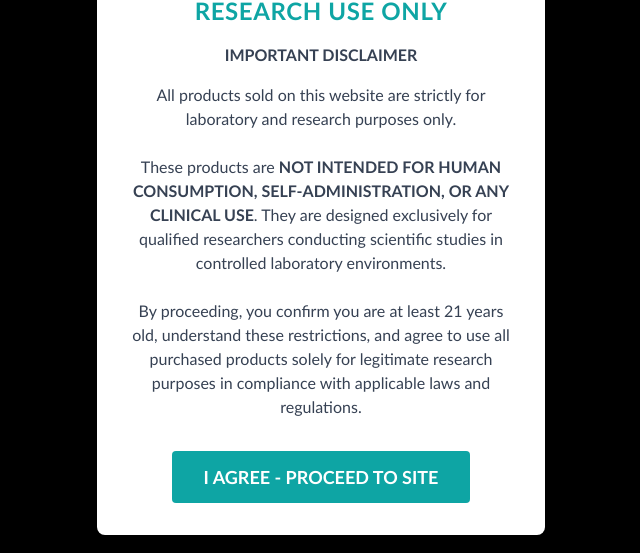
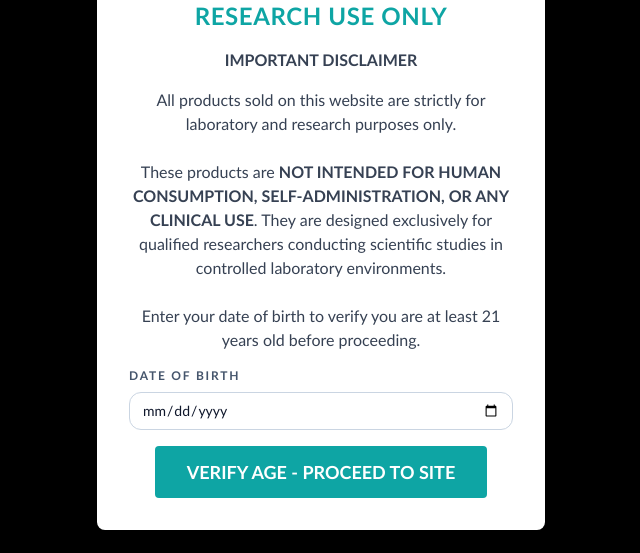
Before and after one commit to justindbrown/my-website, a Next.js app: page / in a window 1280 px wide. Shown: the part 151-704 px from the top of the page, without its empty margins (319-959 px from the left). Built offline with nearby package versions, Linux system fonts and the light colour scheme; no server answers.

Commit message:
Require DOB verification before checkout

```diff
--- a/app/api/checkout/route.ts
+++ b/app/api/checkout/route.ts
@@ -2,6 +2,12 @@ import { randomUUID } from "crypto";
 import { NextRequest, NextResponse } from "next/server";
 import { getProductBySlug, getProductVariant } from "../../lib/catalog";
 import { logEvent } from "../../lib/observability";
+import {
+  AGE_VERIFIED_COOKIE,
+  AGE_VERIFIED_VALUE,
+  RESEARCH_GATE_COOKIE,
+  RESEARCH_GATE_VALUE,
+} from "../../lib/research-gate";
 
 export const runtime = "nodejs";
 
@@ -17,9 +23,13 @@ type CheckoutPayload = {
 
 function hasResearchAcknowledgement(request: NextRequest): boolean {
   return (
-    request.cookies.get("mlr_research_gate_v2")?.value === "accepted" ||
+    request.cookies.get(RESEARCH_GATE_COOKIE)?.value === RESEARCH_GATE_VALUE ||
     request.cookies.get("mlr_research_gate_v1")?.value === "accepted"
   );
+}
+
+function hasAgeVerification(request: NextRequest): boolean {
+  return request.cookies.get(AGE_VERIFIED_COOKIE)?.value === AGE_VERIFIED_VALUE;
 }
 
 function parseUnitAmount(price: string): number | null {
@@ -162,6 +172,17 @@ export async function POST(request: NextRequest) {
       return NextResponse.redirect(new URL("/legal/terms?ack=required", request.url), { status: 303 });
     }
 
+    if (!hasAgeVerification(request)) {
+      if (wantsJson) {
+        return NextResponse.json(
+          { error: "Birthday verification is required before checkout." },
+          { status: 403 }
+        );
+      }
+
+      return NextResponse.redirect(new URL("/?age=required", request.url), { status: 303 });
+    }
+
     if (!finalSaleAcknowledged) {
       if (wantsJson) {
         return NextResponse.json(
--- a/app/components/AgeVerificationModal.tsx
+++ b/app/components/AgeVerificationModal.tsx
@@ -1,27 +1,88 @@
 "use client";
 
+import { FormEvent, useState } from "react";
+
 type AgeVerificationModalProps = {
-  onConfirm: () => void;
+  onConfirm: (birthDate: string) => void;
 };
 
+function isAtLeast21YearsOld(birthDateIso: string): boolean {
+  const match = /^(\d{4})-(\d{2})-(\d{2})$/.exec(birthDateIso);
+  if (!match) {
+    return false;
+  }
+
+  const year = Number(match[1]);
+  const month = Number(match[2]);
+  const day = Number(match[3]);
+
+  if (!Number.isInteger(year) || !Number.isInteger(month) || !Number.isInteger(day)) {
+    return false;
+  }
+
+  const today = new Date();
+  let age = today.getFullYear() - year;
+  const monthDiff = today.getMonth() + 1 - month;
+  if (monthDiff < 0 || (monthDiff === 0 && today.getDate() < day)) {
+    age -= 1;
+  }
+
+  return age >= 21;
+}
+
 export default function AgeVerificationModal({ onConfirm }: AgeVerificationModalProps) {
+  const [birthDate, setBirthDate] = useState("");
+  const [error, setError] = useState<string | null>(null);
+
+  function handleSubmit(event: FormEvent<HTMLFormElement>) {
+    event.preventDefault();
+
+    if (!birthDate) {
+      setError("Enter your date of birth to continue.");
+      return;
+    }
+
+    if (!isAtLeast21YearsOld(birthDate)) {
+      setError("You must be at least 21 years old to access this site.");
+      return;
+    }
+
+    setError(null);
+    onConfirm(birthDate);
+  }
+
   return (
     <div className="fixed inset-0 z-50 flex items-center justify-center bg-black bg-opacity-70">
-      <div className="bg-white rounded-lg shadow-lg p-8 max-w-md w-full flex flex-col items-center">
+      <form
+        onSubmit={handleSubmit}
+        className="bg-white rounded-lg shadow-lg p-8 max-w-md w-full flex flex-col items-center"
+      >
         <h2 className="text-2xl font-bold mb-4 text-[#0ea5a4] text-center uppercase tracking-wide">RESEARCH USE ONLY</h2>
         <p className="mb-4 text-center text-gray-700 font-semibold">IMPORTANT DISCLAIMER</p>
         <p className="mb-4 text-center text-gray-700">
           All products sold on this website are strictly for laboratory and research purposes only.<br /><br />
           These products are <span className="font-bold uppercase">NOT intended for human consumption, self-administration, or any clinical use</span>. They are designed exclusively for qualified researchers conducting scientific studies in controlled laboratory environments.<br /><br />
-          By proceeding, you confirm you are at least 21 years old, understand these restrictions, and agree to use all purchased products solely for legitimate research purposes in compliance with applicable laws and regulations.
+          Enter your date of birth to verify you are at least 21 years old before proceeding.
         </p>
+        <label className="w-full text-left text-xs font-semibold uppercase tracking-[0.15em] text-slate-600">
+          Date of Birth
+        </label>
+        <input
+          type="date"
+          required
+          max={new Date().toISOString().slice(0, 10)}
+          value={birthDate}
+          onChange={(event) => setBirthDate(event.target.value)}
+          className="mt-2 w-full rounded-xl border border-slate-300 px-3 py-2 text-sm text-slate-900"
+        />
+        {error ? <p className="mt-3 w-full text-sm font-semibold text-red-600">{error}</p> : null}
         <button
+          type="submit"
           className="mt-4 px-8 py-3 rounded bg-[#0ea5a4] text-white font-semibold text-lg hover:bg-[#0e8e8e] transition-colors"
-          onClick={onConfirm}
         >
-          I AGREE - PROCEED TO SITE
+          VERIFY AGE - PROCEED TO SITE
         </button>
-      </div>
+      </form>
     </div>
   );
 }
--- a/app/components/ResearchUseGate.tsx
+++ b/app/components/ResearchUseGate.tsx
@@ -3,6 +3,8 @@
 import { useState } from "react";
 import AgeVerificationModal from "./AgeVerificationModal";
 import {
+  AGE_VERIFIED_COOKIE,
+  AGE_VERIFIED_VALUE,
   RESEARCH_GATE_COOKIE,
   RESEARCH_GATE_DURATION_SECONDS,
   RESEARCH_GATE_VALUE,
@@ -19,14 +21,20 @@ function hasAcknowledged(): boolean {
 
   const localAck =
     typeof window !== "undefined" ? window.localStorage.getItem(RESEARCH_GATE_COOKIE) : null;
+  const localAgeAck =
+    typeof window !== "undefined" ? window.localStorage.getItem(AGE_VERIFIED_COOKIE) : null;
   const cookieAck = document.cookie
     .split(";")
     .map((value) => value.trim())
     .find((value) => value.startsWith(`${RESEARCH_GATE_COOKIE}=`));
+  const cookieAgeAck = document.cookie
+    .split(";")
+    .map((value) => value.trim())
+    .find((value) => value.startsWith(`${AGE_VERIFIED_COOKIE}=`));
 
   return (
-    localAck === RESEARCH_GATE_VALUE ||
-    cookieAck === `${RESEARCH_GATE_COOKIE}=${RESEARCH_GATE_VALUE}`
+    (localAck === RESEARCH_GATE_VALUE || cookieAck === `${RESEARCH_GATE_COOKIE}=${RESEARCH_GATE_VALUE}`) &&
+    (localAgeAck === AGE_VERIFIED_VALUE || cookieAgeAck === `${AGE_VERIFIED_COOKIE}=${AGE_VERIFIED_VALUE}`)
   );
 }
 
@@ -37,10 +45,12 @@ function rememberAcknowledgement() {
 
   if (typeof window !== "undefined") {
     window.localStorage.setItem(RESEARCH_GATE_COOKIE, RESEARCH_GATE_VALUE);
+    window.localStorage.setItem(AGE_VERIFIED_COOKIE, AGE_VERIFIED_VALUE);
   }
 
   const secureSegment = window.location.protocol === "https:" ? "; Secure" : "";
   document.cookie = `${RESEARCH_GATE_COOKIE}=${RESEARCH_GATE_VALUE}; Max-Age=${RESEARCH_GATE_DURATION_SECONDS}; Path=/; SameSite=Lax${secureSegment}`;
+  document.cookie = `${AGE_VERIFIED_COOKIE}=${AGE_VERIFIED_VALUE}; Max-Age=${RESEARCH_GATE_DURATION_SECONDS}; Path=/; SameSite=Lax${secureSegment}`;
 }
 
 export default function ResearchUseGate({ initialAcknowledged }: ResearchUseGateProps) {
@@ -58,7 +68,7 @@ export default function ResearchUseGate({ initialAcknowledged }: ResearchUseGate
 
   return (
     <AgeVerificationModal
-      onConfirm={() => {
+      onConfirm={(_birthDate) => {
         rememberAcknowledgement();
         setOpen(false);
       }}
--- a/app/layout.tsx
+++ b/app/layout.tsx
@@ -5,7 +5,12 @@ import { cookies } from "next/headers";
 import { Analytics } from "@vercel/analytics/next";
 import { SpeedInsights } from "@vercel/speed-insights/next";
 import ResearchUseGate from "./components/ResearchUseGate";
-import { RESEARCH_GATE_COOKIE, RESEARCH_GATE_VALUE } from "./lib/research-gate";
+import {
+  AGE_VERIFIED_COOKIE,
+  AGE_VERIFIED_VALUE,
+  RESEARCH_GATE_COOKIE,
+  RESEARCH_GATE_VALUE,
+} from "./lib/research-gate";
 import "./globals.css";
 
 const siteUrl = process.env.NEXT_PUBLIC_SITE_URL ?? "http://localhost:3000";
@@ -44,7 +49,8 @@ export default async function RootLayout({
 }>) {
   const cookieStore = await cookies();
   const gateCookie = cookieStore.get(RESEARCH_GATE_COOKIE)?.value;
-  const initialAcknowledged = gateCookie === RESEARCH_GATE_VALUE;
+  const ageCookie = cookieStore.get(AGE_VERIFIED_COOKIE)?.value;
+  const initialAcknowledged = gateCookie === RESEARCH_GATE_VALUE && ageCookie === AGE_VERIFIED_VALUE;
   const year = new Date().getFullYear();
 
   return (
--- a/app/lib/research-gate.ts
+++ b/app/lib/research-gate.ts
@@ -1,3 +1,5 @@
 export const RESEARCH_GATE_COOKIE = "mlr_research_gate_v2";
 export const RESEARCH_GATE_VALUE = "accepted";
+export const AGE_VERIFIED_COOKIE = "mlr_age_verified_v1";
+export const AGE_VERIFIED_VALUE = "21plus";
 export const RESEARCH_GATE_DURATION_SECONDS = 60 * 60 * 24 * 365;
```
